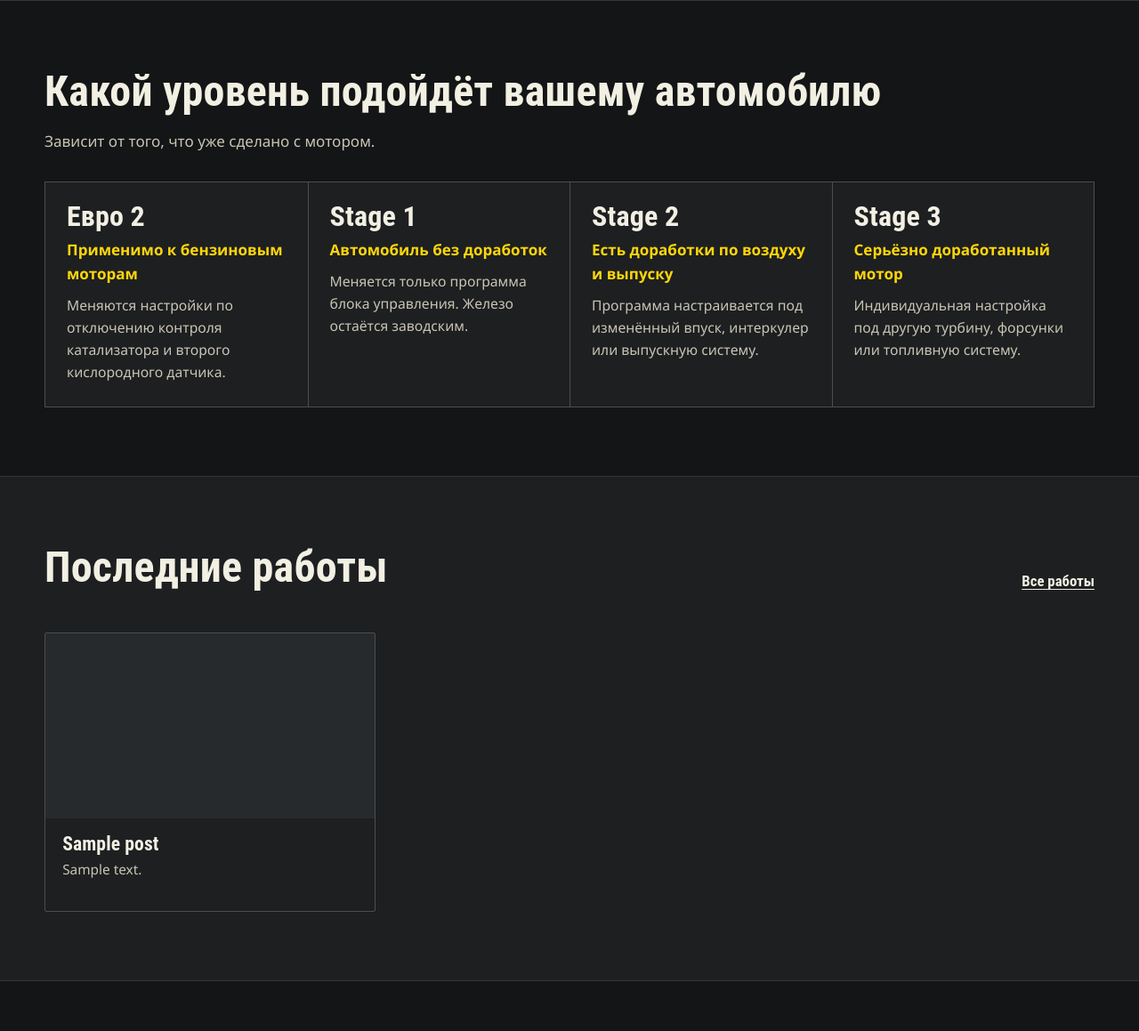
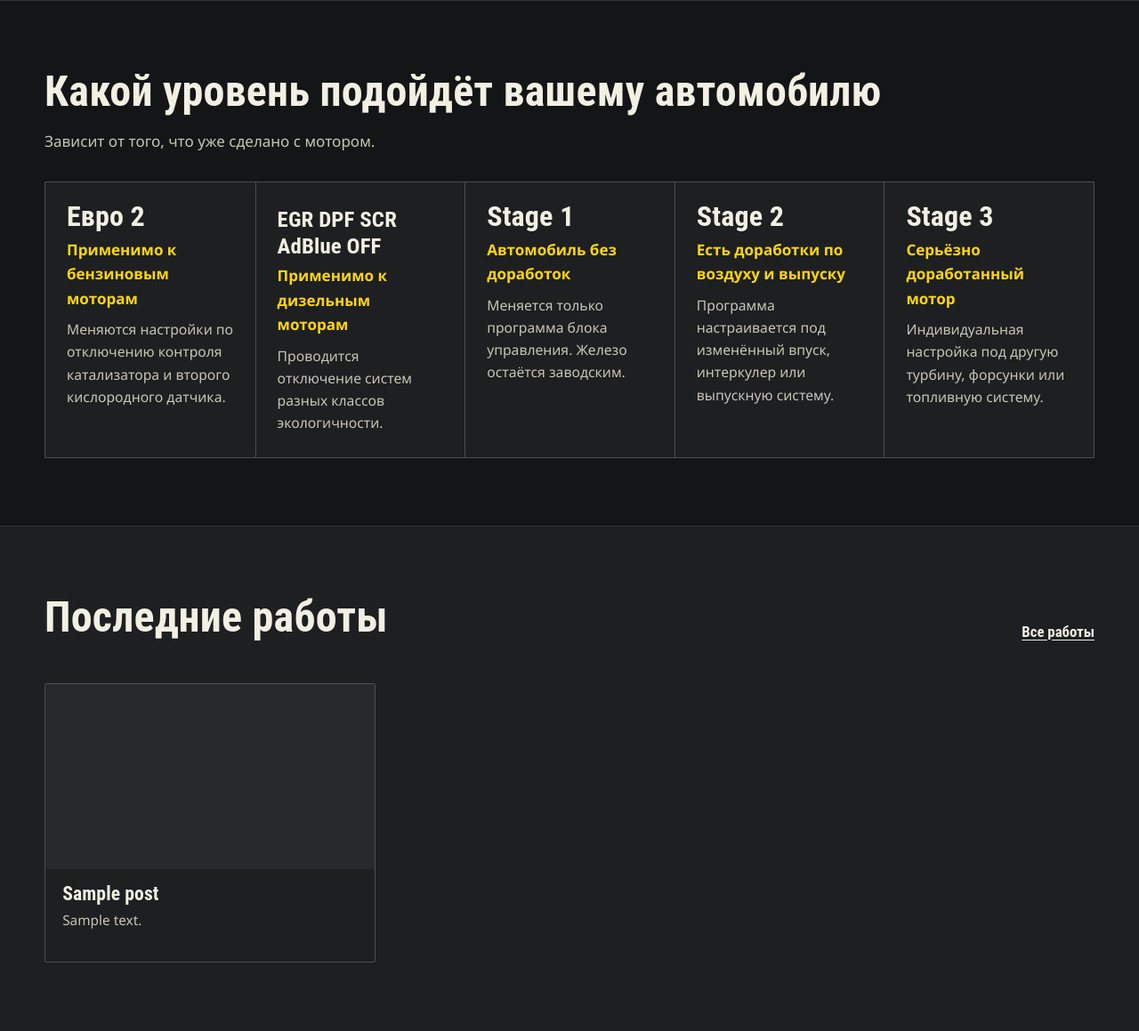
Before and after one commit to LarionovSergey/autoteams-calibre, a WordPress theme: template autoteams-calibre/front-page.php in a window 1280 px wide. Shown: the part 1214-2373 px from the top of the page at 89% size. Run offline with PHP 8.4 and a stand-in for WordPress, Linux system fonts and the light colour scheme; the site name, menu and one post (Sample post) are stand-ins, and other content is empty; some libraries are stand-ins or nearby versions.

Commit message:
Вторая карточка «EGR DPF SCR AdBlue OFF» в блоке уровней (1.0.52)
Co-Authored-By: Claude Sonnet 5.5 <noreply@anthropic.com>
Claude-Session: https://claude.ai/code/session_01PcWMqBjyY7K6cpaxvUZoSd

```diff
--- a/autoteams-calibre/functions.php
+++ b/autoteams-calibre/functions.php
@@ -4,7 +4,7 @@
  */
 if ( ! defined( 'ABSPATH' ) ) { exit; }
 
-define( 'AT_VER', '1.0.51' );
+define( 'AT_VER', '1.0.52' );
 
 require get_template_directory() . '/inc/defaults.php';
 require get_template_directory() . '/inc/cpt.php';
--- a/autoteams-calibre/inc/defaults.php
+++ b/autoteams-calibre/inc/defaults.php
@@ -53,6 +53,7 @@ function at_default_services() {
 function at_default_stages() {
 	return array(
 		array( 'Евро 2', 'Применимо к бензиновым моторам', 'Меняются настройки по отключению контроля катализатора и второго кислородного датчика.' ),
+		array( 'EGR DPF SCR AdBlue OFF', 'Применимо к дизельным моторам', 'Проводится отключение систем разных классов экологичности.' ),
 		array( 'Stage 1', 'Автомобиль без доработок', 'Меняется только программа блока управления. Железо остаётся заводским.' ),
 		array( 'Stage 2', 'Есть доработки по воздуху и выпуску', 'Программа настраивается под изменённый впуск, интеркулер или выпускную систему.' ),
 		array( 'Stage 3', 'Серьёзно доработанный мотор', 'Индивидуальная настройка под другую турбину, форсунки или топливную систему.' ),
--- a/autoteams-calibre/style.css
+++ b/autoteams-calibre/style.css
@@ -190,12 +190,18 @@ p { margin: 0 0 1em; max-width: 68ch; }
 .prices p { grid-column: 1 / -1; margin: 0; color: var(--ink-2); font-size: .98rem; }
 
 /* Ступени */
-.stages { display: grid; grid-template-columns: repeat(4, 1fr); border: 1px solid var(--line); background: var(--paper-2); }
+.stages { display: grid; grid-template-columns: repeat(5, 1fr); border: 1px solid var(--line); background: var(--paper-2); }
 .stage { padding: 1.4rem 1.5rem 1.6rem; border-left: 1px solid var(--line); }
 .stage:first-child { border-left: 0; }
 .stage h3 { font-size: 2rem; margin-bottom: .2em; }
 .stage .need { font-weight: 600; color: var(--teal); margin-bottom: .6rem; }
 .stage p { font-size: .98rem; color: var(--ink-2); margin: 0; }
+.stage:nth-child(2) h3 { font-size: 1.55rem; line-height: 1.2; padding-top: .3rem; }
+@media (max-width: 1150px) {
+  .stages { grid-template-columns: 1fr; }
+  .stage { border-left: 0; border-top: 1px solid var(--line); }
+  .stage:first-child { border-top: 0; }
+}
 /* Работы */
 .works { display: grid; grid-template-columns: repeat(3, 1fr); gap: var(--gap); }
 .work { display: flex; flex-direction: column; background: var(--paper-2); border: 1px solid var(--line); border-radius: 2px; overflow: hidden; transition: border-color .2s; }
```
Also changed, not shown: 1 other file.
